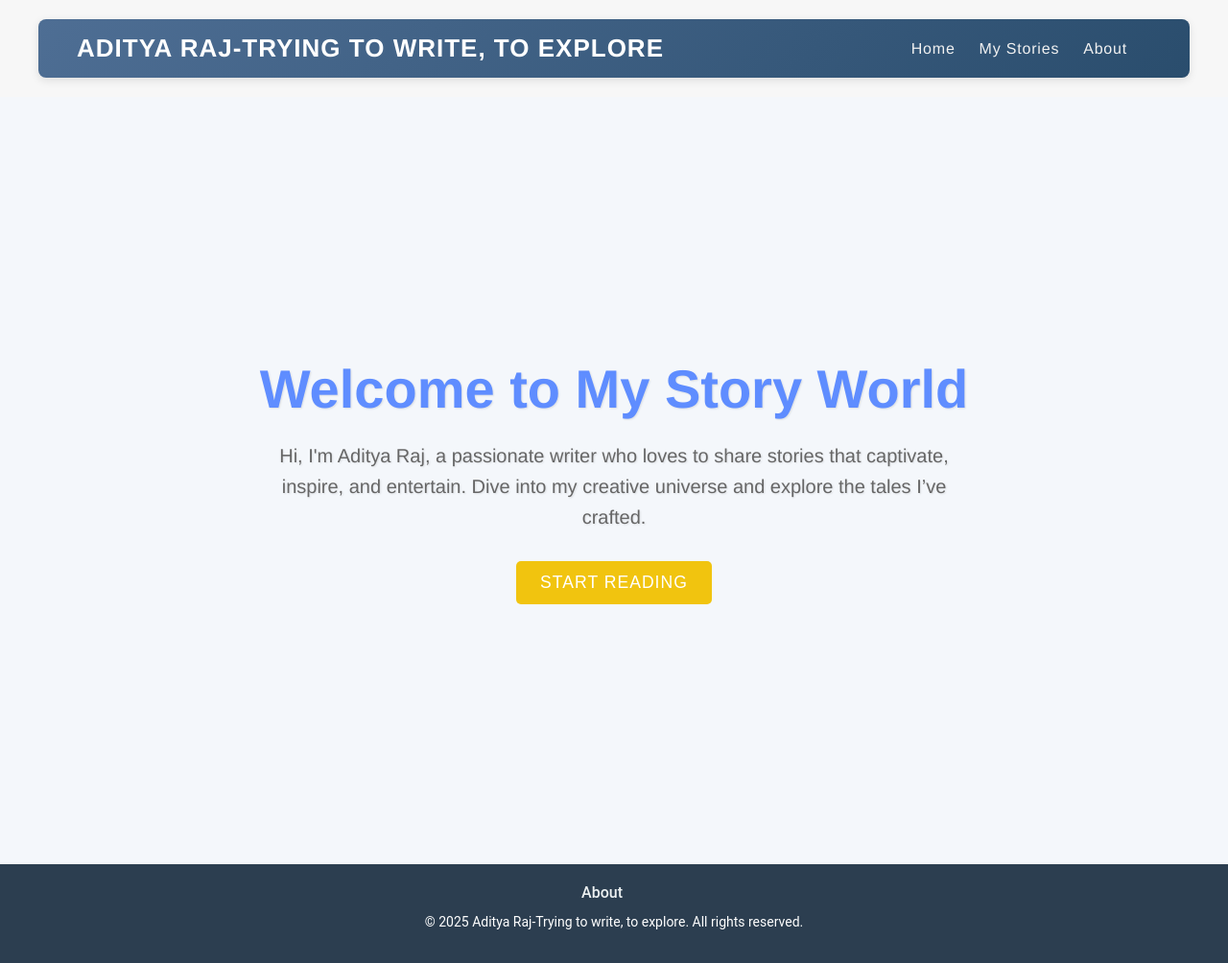
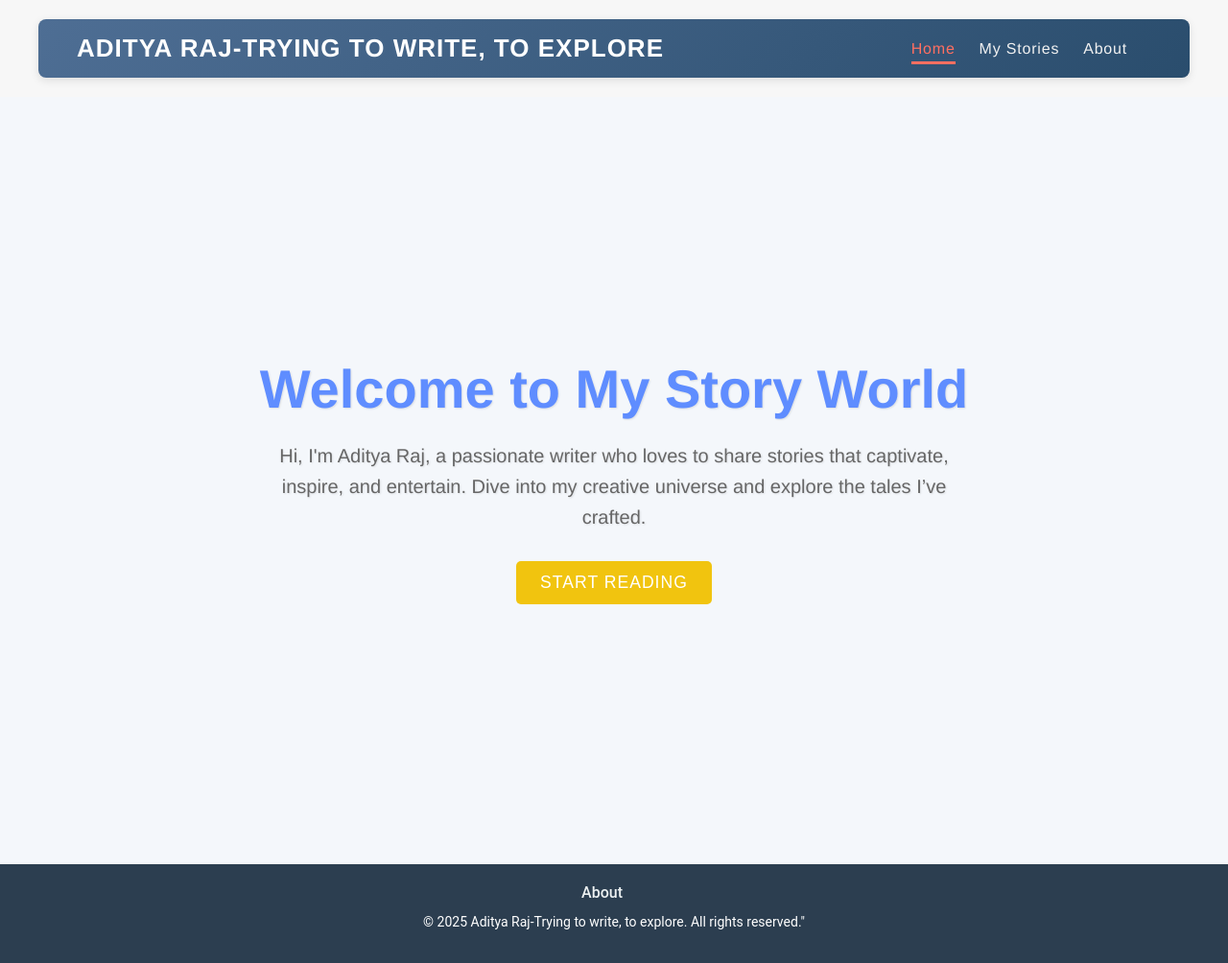
Before and after one commit to aditinni/storyboard, a React (Create React App) app: page /storyboard in a window 1280 px wide. Shown: the whole page at 96% size. Built offline with nearby package versions, Linux system fonts and the light colour scheme; the HTML template or start-up script is replaced by a standard one.

Commit message:
fifth commit

```diff
--- a/src/Layouts/Footer.js
+++ b/src/Layouts/Footer.js
@@ -7,12 +7,12 @@ const Footer = () => {
     <footer className="footer">
       <div className="footer-links">
         <ul>
-          <li><NavLink to="/about" activeClassName="active">About</NavLink></li>
+          <li><NavLink to="/storyboard/about" activeClassName="active">About</NavLink></li>
 
         </ul>
       </div>
       <div className="footer-info">
-        <p style={{color:"white"}}>&copy; 2025 Aditya Raj-Trying to write, to explore. All rights reserved.</p>
+        <p style={{color:"white"}}>&copy; 2025 Aditya Raj-Trying to write, to explore. All rights reserved."</p>
       </div>
     </footer>
   );
--- a/src/Layouts/Header.js
+++ b/src/Layouts/Header.js
@@ -10,9 +10,9 @@ const Header = () => {
       </div>
       <nav className="nav">
         <ul>
-          <li><NavLink to="/" exact activeClassName="active">Home</NavLink></li>
-          <li><NavLink to="/my-stories" activeClassName="active">My Stories</NavLink></li>
-          <li><NavLink to="/about" activeClassName="active">About</NavLink></li>
+          <li><NavLink to="/storyboard" exact activeClassName="active">Home</NavLink></li>
+          <li><NavLink to="/storyboard/my-stories" activeClassName="active">My Stories</NavLink></li>
+          <li><NavLink to="/storyboard/about" activeClassName="active">About</NavLink></li>
 
         </ul>
       </nav>
--- a/src/Pages/Home.js
+++ b/src/Pages/Home.js
@@ -9,7 +9,7 @@ export const Home=()=>{
   <div className="hero-content">
     <h1>Welcome to My Story World</h1>
     <p>Hi, I'm Aditya Raj, a passionate writer who loves to share stories that captivate, inspire, and entertain. Dive into my creative universe and explore the tales I’ve crafted.</p>
-    <button className="cta-btn"><NavLink to="/my-stories" style={{textDecoration:"none",color:"white"}}>Start Reading</NavLink>
+    <button className="cta-btn"><NavLink to="/storyboard/my-stories" style={{textDecoration:"none",color:"white"}}>Start Reading</NavLink>
     </button>
   </div>
 </section>
```
